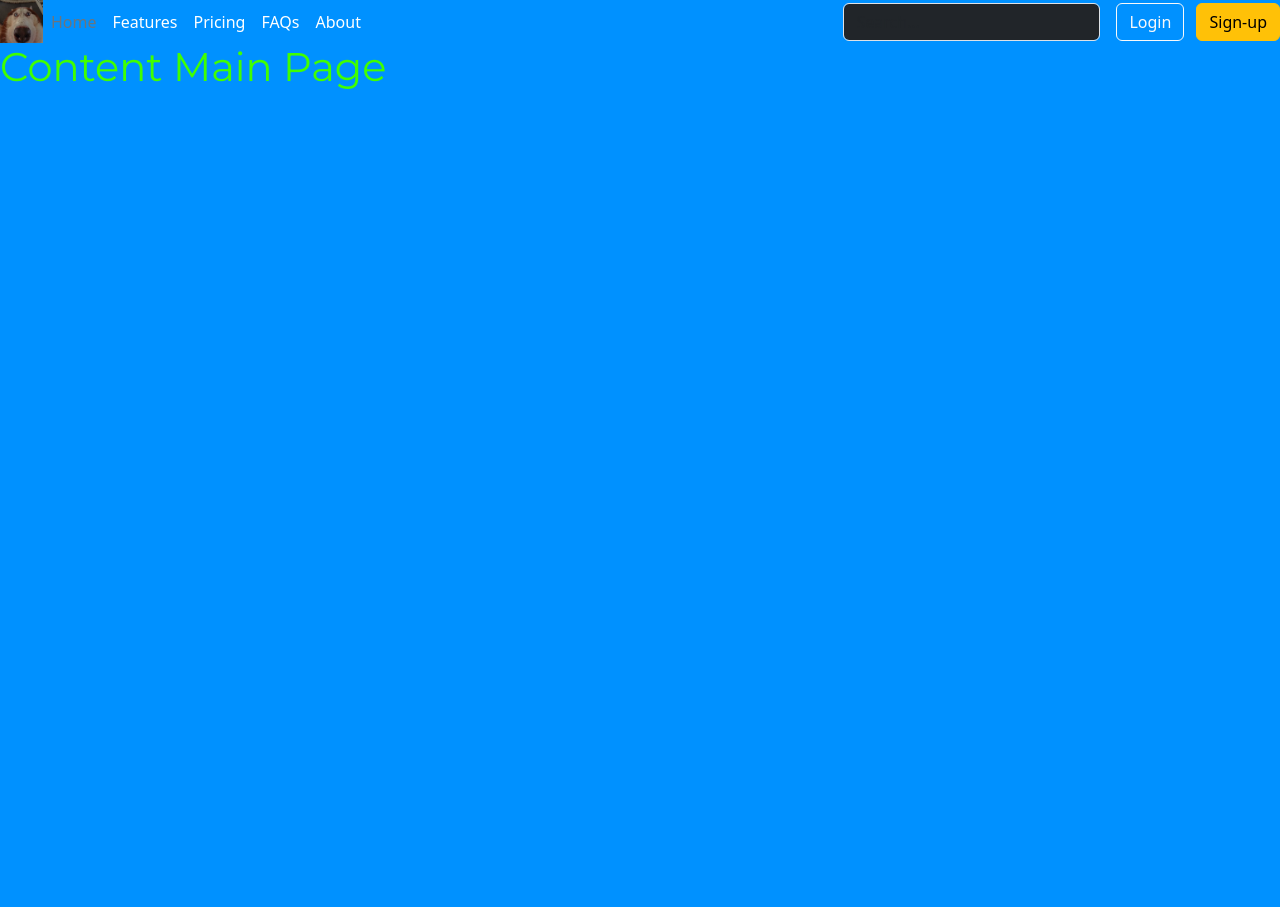
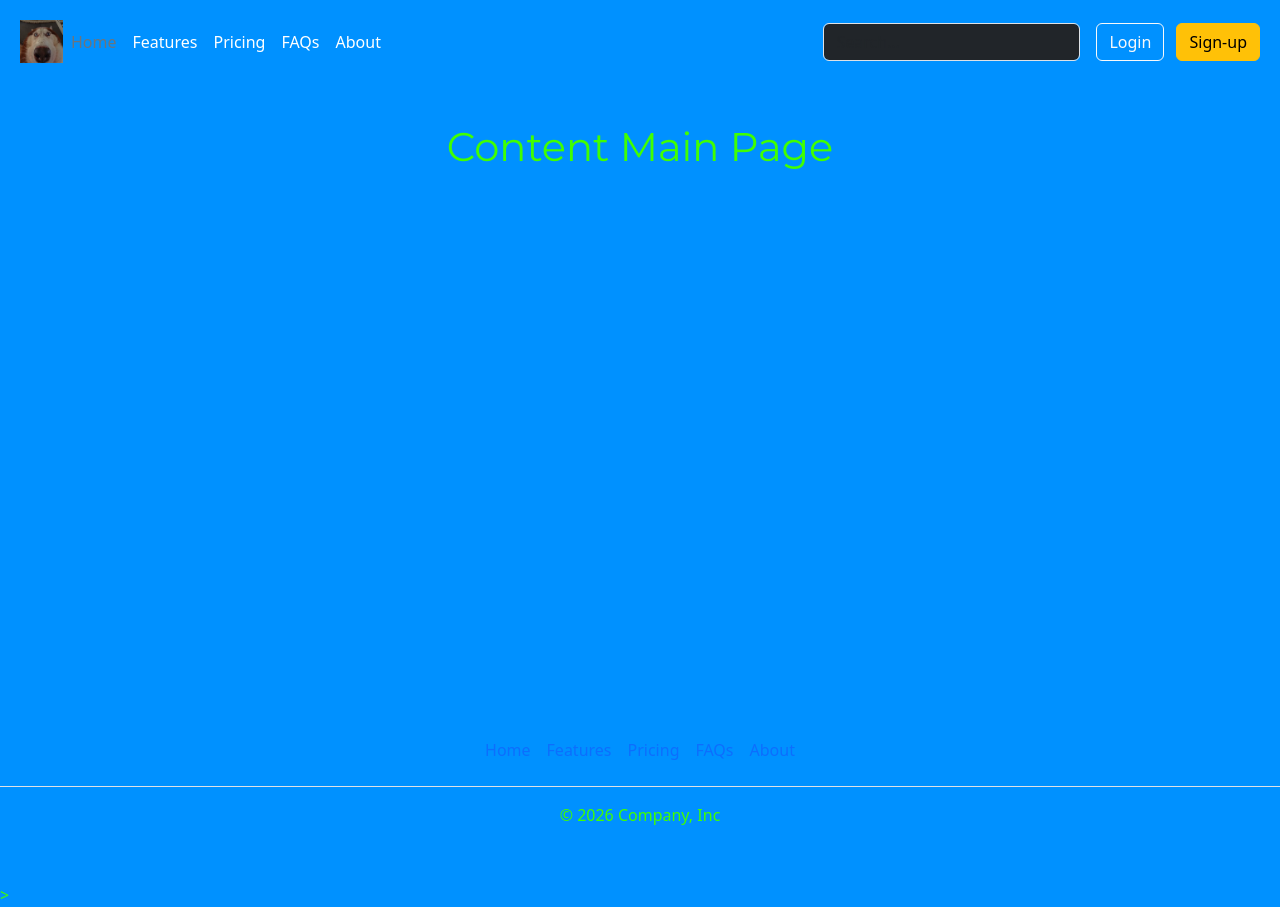
Before and after one commit to OrangeSpirit/TEST_WEB, a Flask app: page / in a window 1280 px wide. Before the commit the page ends 89 px from the top, so only its background shows below. Run offline with Flask 3, Linux system fonts and the light colour scheme; some libraries are stand-ins or nearby versions.

Commit message:
fix header

```diff
--- a/app/static/css/main.css
+++ b/app/static/css/main.css
@@ -3,6 +3,26 @@
 body {
     background: rgb(0, 145, 255);
     color:rgb(64, 255, 0)
+}
+
+.page {
+    overflow-x: hidden;
+    display: flex;
+    flex-direction: column;
+    min-height: 100vh;
+}
+
+.header {
+    position: sticky;
+    top: 0px;
+    padding: 20px;
+}
+
+.content {
+    max-width: 800px;
+    margin: 0 auto;
+    padding: 40px 20px;
+    flex: 1 1 auto;
 }
 
 h1 {
--- /dev/null
+++ b/app/templates/main/_footer.html
@@ -0,0 +1,8 @@
+<ul class="nav justify-content-center border-bottom pb-3 mb-3">
+  <li class="nav-item"><a href="#" class="nav-link px-2">Home</a></li>
+  <li class="nav-item"><a href="#" class="nav-link px-2">Features</a></li>
+  <li class="nav-item"><a href="#" class="nav-link px-2">Pricing</a></li>
+  <li class="nav-item"><a href="#" class="nav-link px-2">FAQs</a></li>
+  <li class="nav-item"><a href="#" class="nav-link px-2">About</a></li>
+</ul>
+<p class="text-center">© 2026 Company, Inc</p>
--- a/app/templates/main/base.html
+++ b/app/templates/main/base.html
@@ -8,8 +8,13 @@
 </head>
 
 <body>
-    {% include 'main/_header.html' %}
-    {% block content %}{% endblock %}
+
+<header class="header">{% include 'main/_header.html' %}</header>
+
+<div class="page">
+    <main class="content">{% block content %}{% endblock %}</main>
+    <footer class="py-3 my-4">{% include 'main/_footer.html' %}</footer>
+</div>>
 
     <script src="{{ url_for('static', filename='js/libs/bootstrap.min.js') }}"></script>
     <script src="{{ url_for('static', filename='js/app.js') }}"></script>
```
